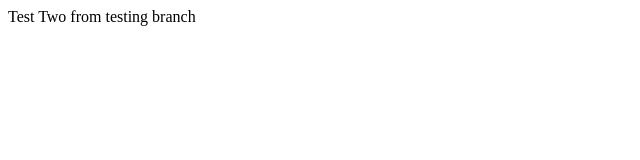
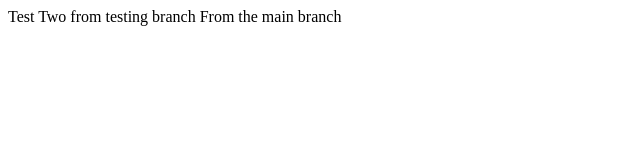
Before and after one commit to dmmejia2/BranchMergeTest, a plain HTML site: page index.html in a window 1280 px wide. Shown: the whole page, without its empty margins (0-640 px from the left). Drawn offline with Linux system fonts and the light colour scheme.

Commit message:
something from the main

```diff
--- a/index.html
+++ b/index.html
@@ -4,4 +4,5 @@
 </head>
 <body>
     Test Two from testing branch
+    From the main branch
 </body>
```
